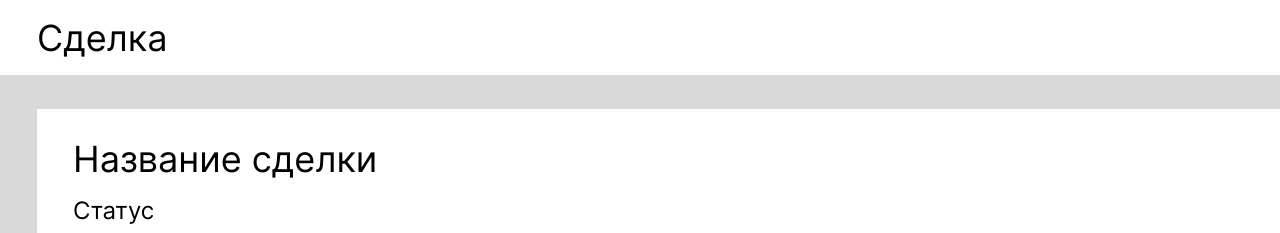
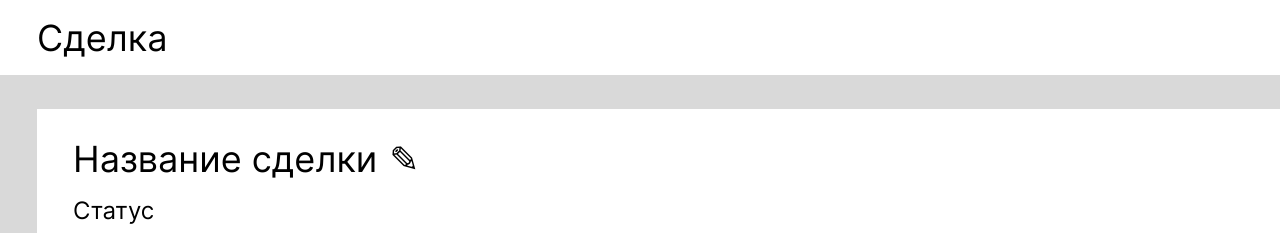
Before and after one commit to BmvEln/deals, a React (Vite) app: page /deals/1 in a window 1280 px wide. Shown: the top 233 px of the page. Built offline with nearby package versions, Linux system fonts and the light colour scheme.

Commit message:
Добавлен функционал изменения названия сделки

```diff
--- a/src/components/pages/Deal/index.tsx
+++ b/src/components/pages/Deal/index.tsx
@@ -5,7 +5,7 @@ import React, {
   useRef,
   useState,
 } from "react";
-import { Navigate, useNavigate, useParams } from "react-router-dom";
+import { useNavigate, useParams } from "react-router-dom";
 import { useAppDispatch, useAppSelector } from "../../../redux/store.tsx";
 
 import "./style.less";
@@ -217,6 +217,58 @@ function StatusBlock({ status }: StatusBlockProps) {
     </div>
   );
 }
+
+type HeadingProps = {
+  id: number;
+  deal: DealPT;
+  dealFormData: DealPT;
+  editStates: Record<string, boolean>;
+  toggleEdit: (fieldName: keyof DealPT) => void;
+  handleRemoveDeal: (id: number) => void;
+  changeField: (fieldName: keyof DealPT, v: string) => void;
+};
+
+function Heading({
+  id,
+  deal,
+  dealFormData,
+  editStates,
+  toggleEdit,
+  handleRemoveDeal,
+  changeField,
+}: HeadingProps) {
+  return (
+    <div className="DealHeading">
+      <div>
+        {editStates["name"] ? (
+          <Input
+            style={{ width: "400px" }}
+            value={dealFormData["name"]}
+            onChange={(v) => changeField("name", v)}
+            onKeyDown={(e) =>
+              e.key === "Enter" ? toggleEdit("name") : undefined
+            }
+          />
+        ) : (
+          <span>{deal.name}</span>
+        )}
+
+        {editStates["name"] ? null : (
+          <span
+            title="Редактировать название"
+            onClick={() => toggleEdit("name")}
+          >
+            &#x270e;
+          </span>
+        )}
+      </div>
+      <div title="Удалить сделку" onClick={() => handleRemoveDeal(id)}>
+        &#128465;
+      </div>
+    </div>
+  );
+}
+
 // </editor-fold>
 
 function Deal() {
@@ -320,7 +372,7 @@ function Deal() {
   const cancelUpdate = useCallback(() => {
     setDealFormData(deal);
     setEditStates({});
-  }, []);
+  }, [deal]);
 
   useEffect(() => {
     setDealFormData(deal);
@@ -345,15 +397,15 @@ function Deal() {
 
       <div className="Deal">
         <div className="DealContent">
-          <div className="DealHeading">
-            <div>{deal.name}</div>
-            <div
-              title="Удалить сделку"
-              onClick={() => handleRemoveDeal(Number(id))}
-            >
-              ✕
-            </div>
-          </div>
+          <Heading
+            id={Number(id)}
+            deal={deal}
+            changeField={changeField}
+            dealFormData={dealFormData}
+            handleRemoveDeal={handleRemoveDeal}
+            editStates={editStates}
+            toggleEdit={toggleEdit}
+          />
 
           <StatusBlock status={deal.status} />
 
--- a/src/components/pages/Deal/style.less
+++ b/src/components/pages/Deal/style.less
@@ -21,12 +21,23 @@
 
     > div:first-child {
       padding-right: 50px;
+
+      > span:first-child {
+        padding-right: 12px;
+      }
     }
 
     > div:last-child {
+      display: flex;
+      align-items: center;
+      justify-content: center;
+
       position: absolute;
-      top: 0;
+      top: 10px;
       right: 0;
+
+      width: 30px;
+      height: 30px;
 
       opacity: 0.5;
       cursor: pointer;
--- a/src/components/pages/Deals/style.less
+++ b/src/components/pages/Deals/style.less
@@ -47,7 +47,7 @@
         top: calc(50% - 18px);
 
         font-size: 36px;
-        line-height: 100%;
+        line-height: 130%;
 
         &:nth-child(1) {
           left: 60px;
```
